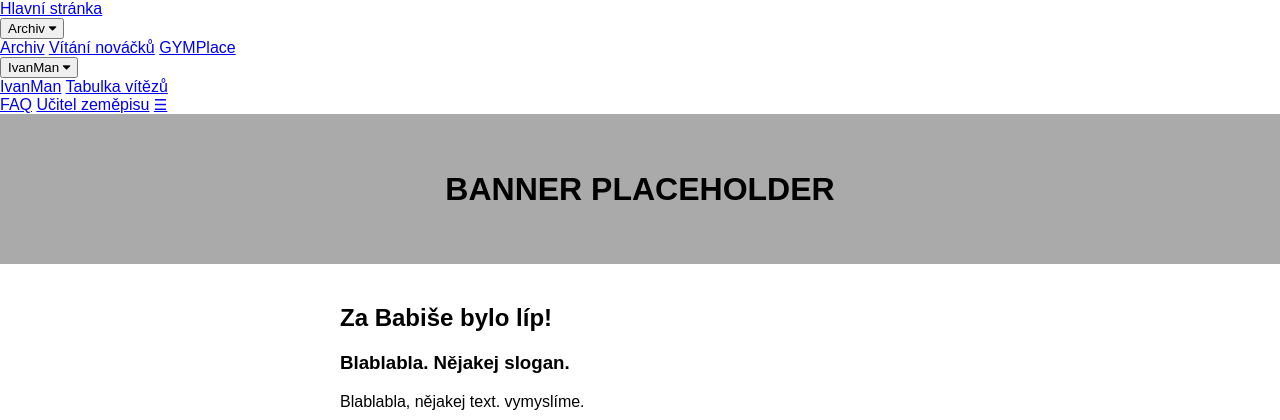
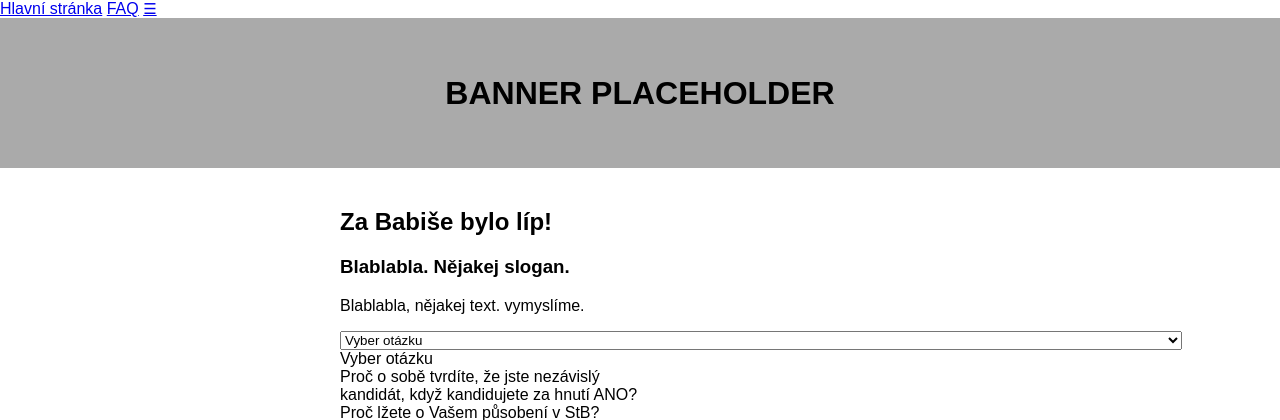
Before and after one commit to Ihavenolif/babis-gen, a Flask app: page / in a window 1280 px wide. Shown: the top 420 px of the page. Run offline with Flask 2, Linux system fonts and the light colour scheme; some libraries are stand-ins or nearby versions.

Commit message:
navbar fix

```diff
--- a/templates/index.html
+++ b/templates/index.html
@@ -40,28 +40,8 @@
 <body>
 
     <div class="topnav" id="myTopnav">
-        <a href="/">Hlavní stránka</a>
-        <div class="dropdown">
-          <button class="dropbtn">Archiv
-            <i class="fa fa-caret-down"></i>
-          </button>
-          <div class="dropdown-content">
-            <a href="/archiv">Archiv</a>
-            <a href="/archiv/vitani_novacku">Vítání nováčků</a>
-            <a href="/archiv/gymplace">GYMPlace</a>
-          </div>
-        </div>
-        <div class="dropdown">
-          <button class="dropbtn">IvanMan
-            <i class="fa fa-caret-down"></i>
-          </button>
-          <div class="dropdown-content">
-            <a href="/ivanman_welcome">IvanMan</a>
-            <a href="/ivanman/leaderboard">Tabulka vítězů</a>
-          </div>
-        </div>
+        <a href="/" class="active">Hlavní stránka</a>
         <a href="/faq">FAQ</a>
-        <a href="/ucitel_zemepisu" class="active">Učitel zeměpisu</a>
         <a href="javascript:void(0);" style="font-size:15px;" class="icon" onclick="responsiveNavbar()">&#9776;</a>
     </div>
 
```
